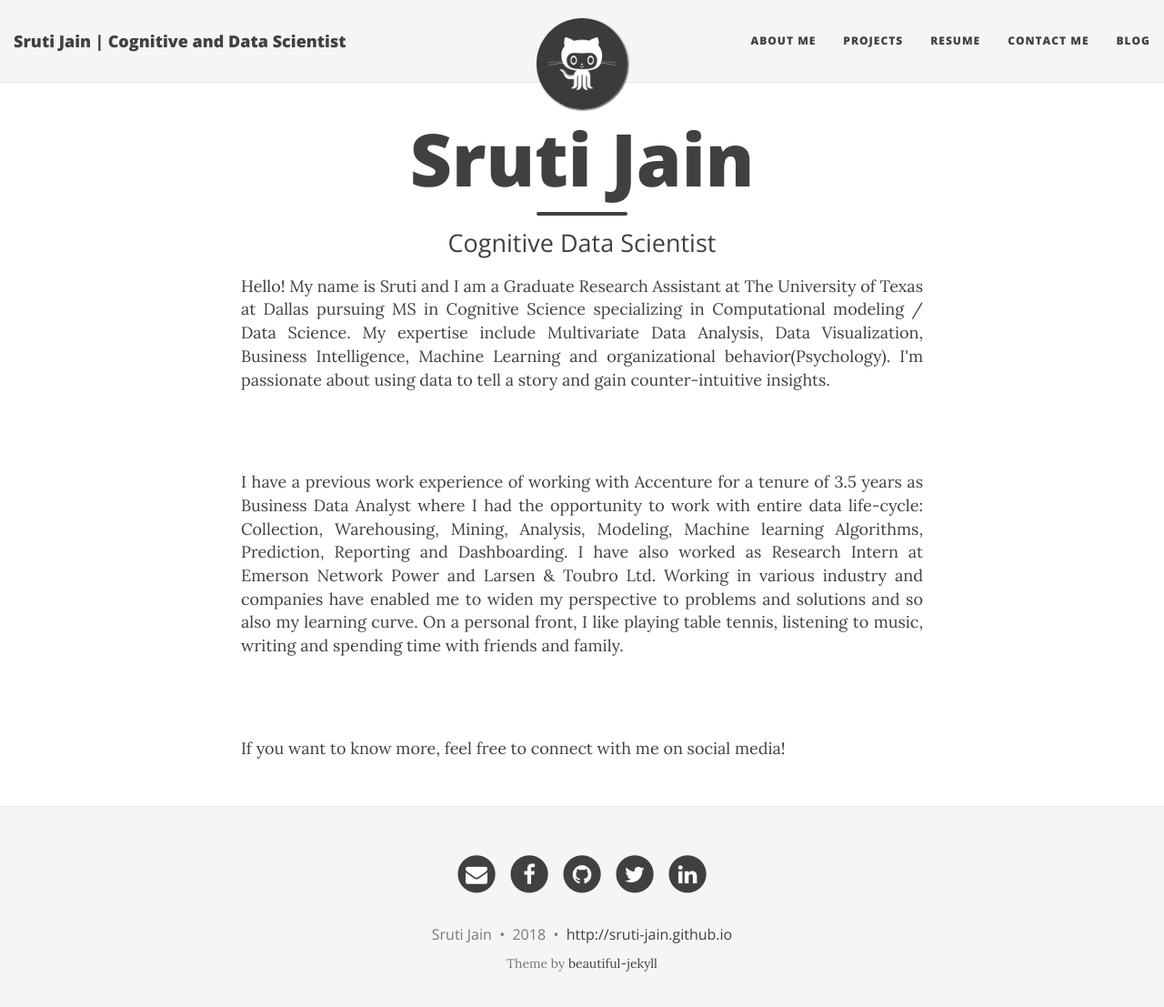
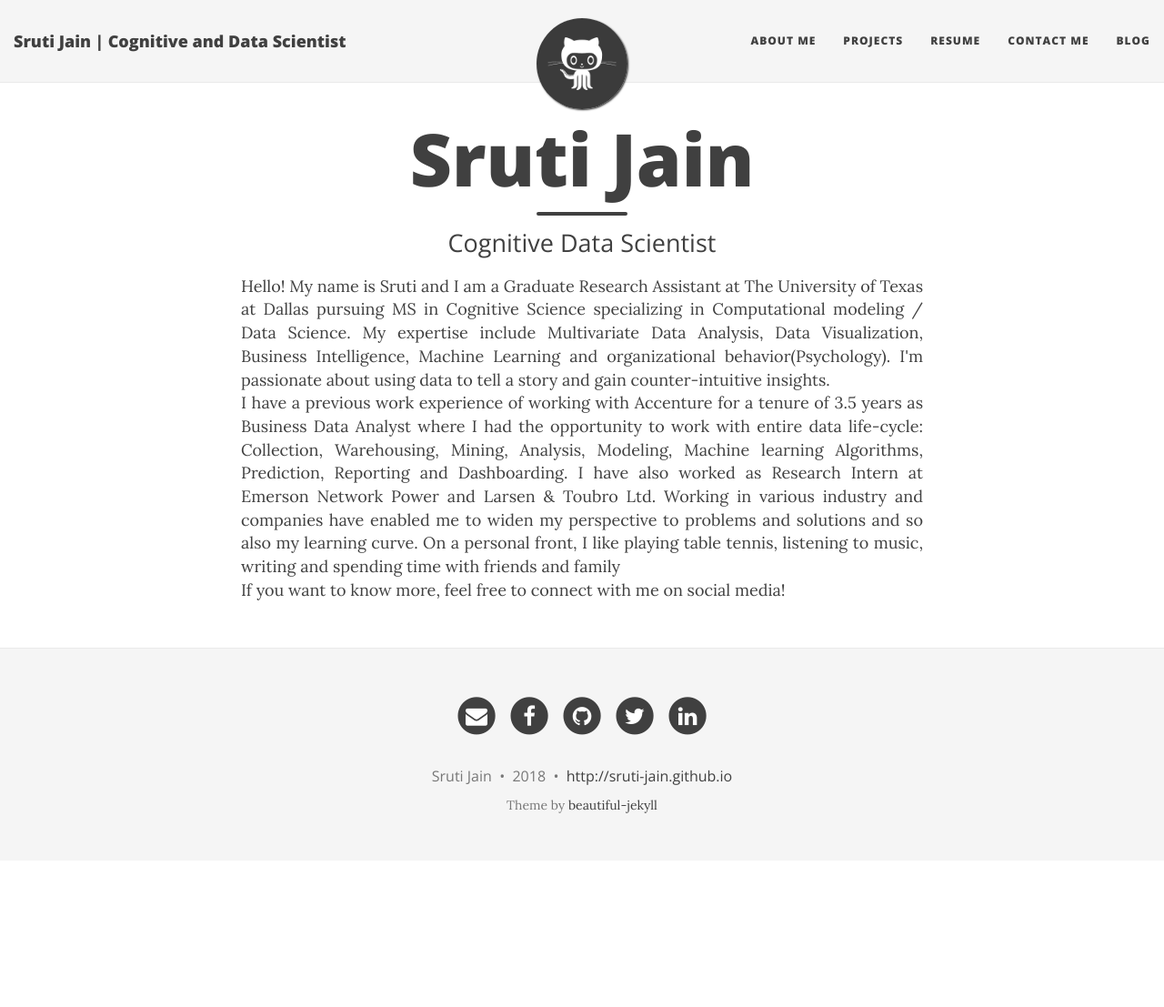
Before and after one commit to sruti-jain/sruti-jain.github.io, a Jekyll site: the page built from aboutme.md, in a window 1280 px wide and 1120 px high. Shown: the top 1107 px of the window at 91% size. Built offline with Jekyll 4.4.1, drawn with Linux system fonts in a browser that asks for light colours; nearby versions of some CDN libraries.

Commit message:
Update aboutme.md

```diff
--- a/aboutme.md
+++ b/aboutme.md
@@ -7,8 +7,7 @@
 
 <div style="text-align: justify">
 Hello! My name is Sruti and I am a Graduate Research Assistant at The University of Texas at Dallas pursuing MS in Cognitive Science specializing in Computational modeling / Data Science. My expertise include Multivariate Data Analysis, Data Visualization, Business Intelligence, Machine Learning and organizational behavior(Psychology). I'm passionate about using data to tell a story and gain counter-intuitive insights. </div>
-<br>
-<div style="text-align: justify"> I have a previous work experience of working with Accenture for a tenure of 3.5 years as Business Data Analyst where I had the opportunity to work with entire data life-cycle: Collection, Warehousing, Mining, Analysis, Modeling, Machine learning Algorithms, Prediction, Reporting and Dashboarding. I have also worked as Research Intern at Emerson Network Power and Larsen & Toubro Ltd. Working in various industry and companies have enabled me to widen my perspective to problems and solutions and so also my learning curve. On a personal front, I like playing table tennis, listening to music, writing and spending time with friends and family.
-</div>
-<br>
+
+<div style="text-align: justify"> I have a previous work experience of working with Accenture for a tenure of 3.5 years as Business Data Analyst where I had the opportunity to work with entire data life-cycle: Collection, Warehousing, Mining, Analysis, Modeling, Machine learning Algorithms, Prediction, Reporting and Dashboarding. I have also worked as Research Intern at Emerson Network Power and Larsen & Toubro Ltd. Working in various industry and companies have enabled me to widen my perspective to problems and solutions and so also my learning curve. On a personal front, I like playing table tennis, listening to music, writing and spending time with friends and family </div>
+
 <div style="text-align: justify"> If you want to know more, feel free to connect with me on social media! </div>
```
